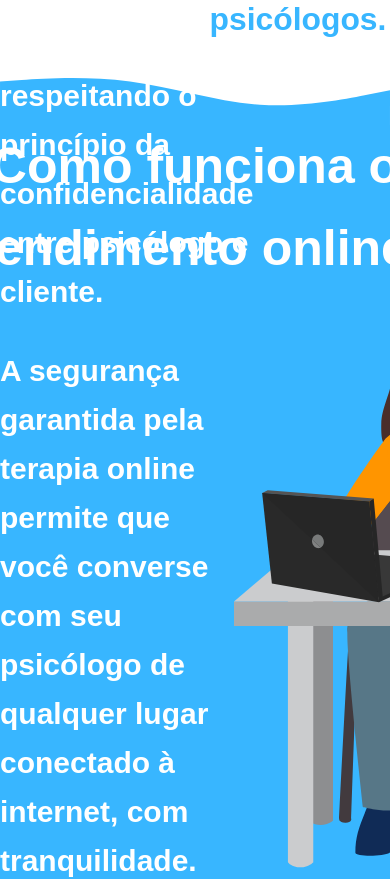
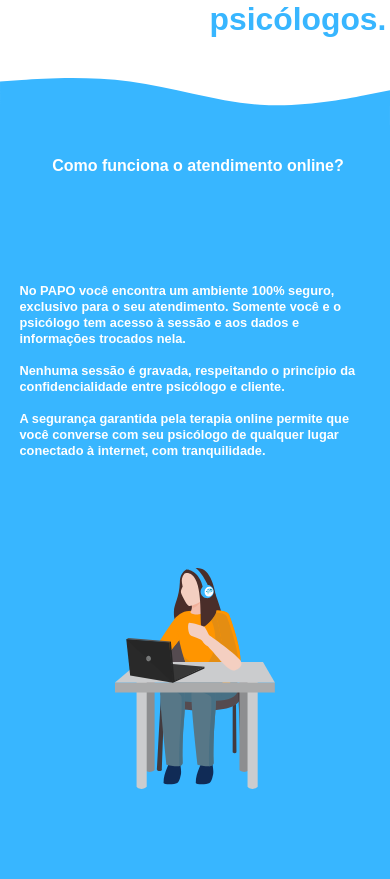
Before and after one commit to ProgeteUFCRUSSAS/PAPO, a React (Vite) app: page / in a window 390 px wide. Shown: the part 910-1789 px from the top of the page. Built offline with nearby package versions, Linux system fonts and the light colour scheme; no server answers.

Commit message:
responsividade about

```diff
--- a/src/pages/Home/index.tsx
+++ b/src/pages/Home/index.tsx
@@ -34,30 +34,28 @@ export function Home() {
         <img src={Waves} alt="Imagem background ondas" className="waves" />
       </HomeContent>
 
-      <AboutContent>
+      <AboutContent className='About'>
         <Title textColor="primary">Como funciona o atendimento online?</Title>
         <div className="text-about-area">
           <p>
             No PAPO você encontra um ambiente 100% seguro, exclusivo para o seu
             atendimento. Somente você e o psicólogo tem acesso à sessão e aos
-            dados e informações trocados nela.
-          </p>
-          <p>
+            dados e informações trocados nela. <br /> <br />
             Nenhuma sessão é gravada, respeitando o princípio da
             confidencialidade entre psicólogo e cliente.
-          </p>
-          <p>
+            <br /><br />
             A segurança garantida pela terapia online permite que você converse
             com seu psicólogo de qualquer lugar conectado à internet, com
             tranquilidade.
           </p>
         </div>
-
-        <img
+        <img className = "Atendent"
           src={Atendent}
           alt="Imagem pessoa sentada com uso de um computador na mesa"
           width={400}
-        />
+          />
+
+
       </AboutContent>
 
       <HomeContent>
--- a/src/pages/Home/style.ts
+++ b/src/pages/Home/style.ts
@@ -85,22 +85,121 @@ export const AboutContent = styled(HomeContent)`
 
   .text-about-area {
     width: 60%;
-    height: 590px;
+    height: 50%;
 
+    max-width: 60rem;
+    margin: 0 auto
     display: flex;
     flex-direction: column;
     justify-content: flex-end;
-    gap: 30px;
+    gap: 1.875rem;
   }
 
   p {
     font-family: 'Ruda', sans-serif;
     font-style: normal;
     font-weight: 900;
-    font-size: 30px;
-    line-height: 49px;
+    font-size: 2rem;
+    line-height: 3.0625rem;
     display: flex;
     align-items: center;
     color: #ffffff;
   }
+
+  @media(max-width: 1200px) {
+    .text-about-area {
+      width: 60%;
+      height: 60%
+
+    }
+
+    .Atendent{
+      width: 18em;
+    }
+
+    h1{
+      font-size: 3rem;
+    }
+
+    p {
+      font-size: 1.8rem; /* Reduza o tamanho da fonte para telas menores */
+      line-height: 2.5rem; /* Ajuste a altura da linha para telas menores */
+    }
+
+  }
+
+  @media (max-width: 919px){
+
+    .text-about-area{
+      order: 1;
+      height: 80%;
+    }
+
+    h1{
+      font-size: 2.2rem;
+    }
+
+    p{
+      font-size: 1.6rem;
+    }
+
+    .Atendent{
+      width: 15rem;
+      order: 2;
+    }
+
+    @media(max-width: 770px){
+
+    .text-about-area{
+      width: 100%
+      height: 70%;
+      order: 1;
+
+    }
+
+    h1{
+      font-size: 2rem;
+    }
+
+    p{
+      font-size: 1.4rem;
+      line-height: 2rem;
+    }
+
+    .Atendent{
+      height: 90%;
+      width: 12rem;
+      order: 2;
+    }
+  }
+
+  @media (max-width: 610px){
+
+    flex-direction: column;
+
+    .text-about-area{
+      width: 90%;
+      row-gap: 10px;
+      height: 20%;
+      order: 1;
+
+    }
+
+    h1{
+      font-size: 1rem;
+      margin-left: 3px;
+
+    }
+
+    p{
+      height: 280%;
+      font-size: 0.8rem;
+      line-height: 1rem;
+    }
+
+    .Atendent{
+      width: 10rem;
+      order: 2;
+    }
+  }
 `
```
